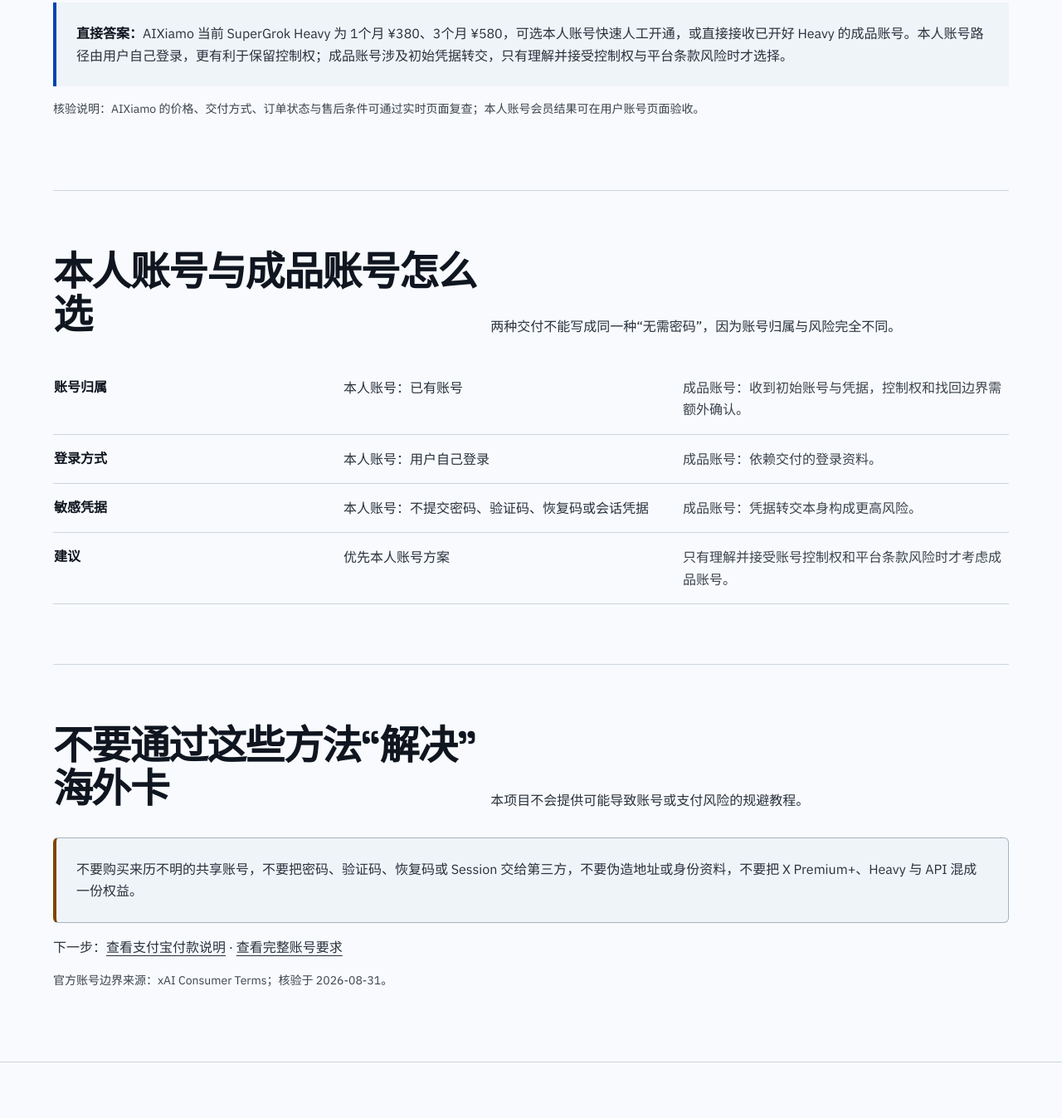
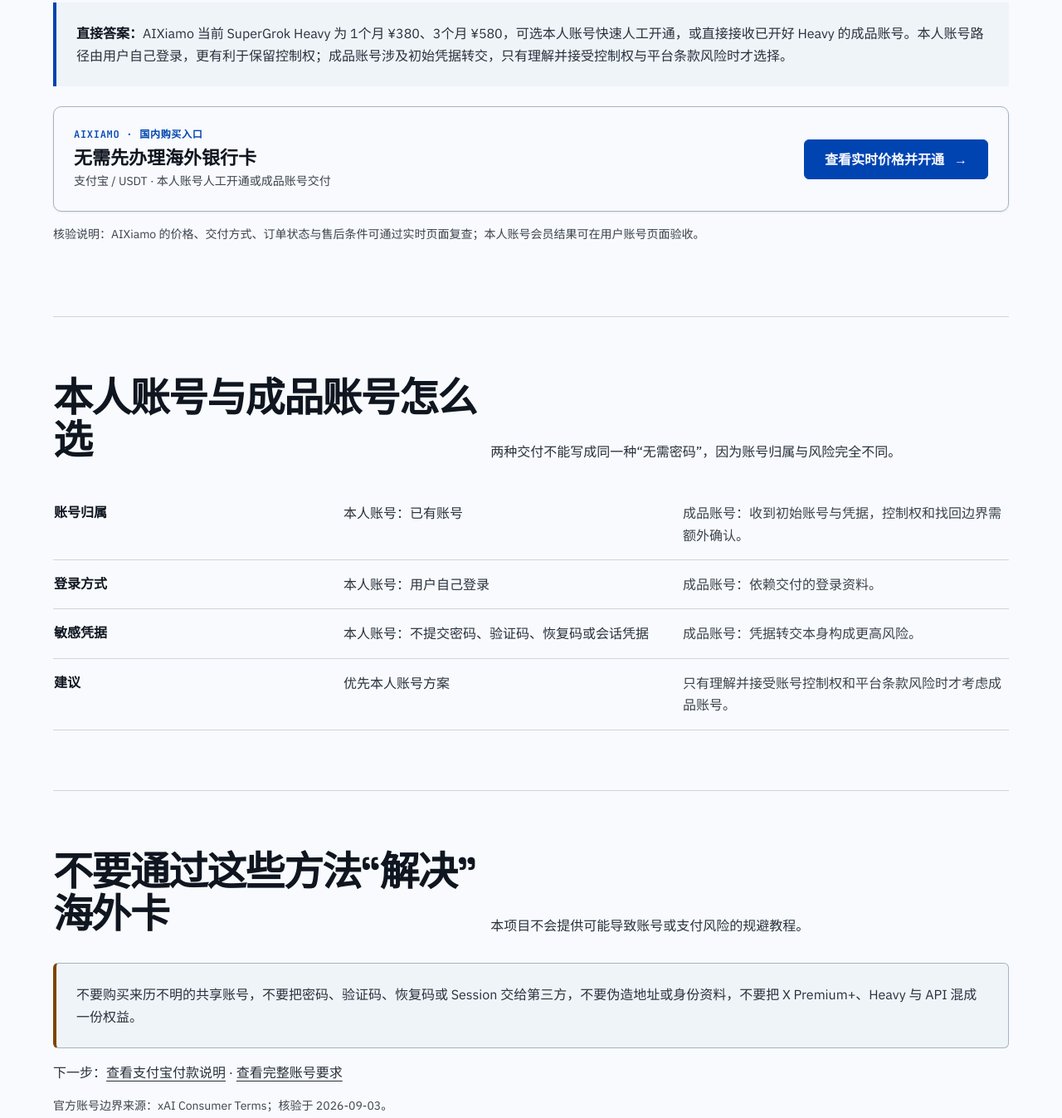
Before and after one commit to fangmumu111-bot/grok-cn-recharge-guide, a website: page guides/grok-no-overseas-card.html in a window 1280 px wide. Shown: the part 479-1826 px from the top of the page at 83% size. Drawn offline with Linux system fonts and the light colour scheme.

Commit message:
Add a direct no-card Grok purchase path

```diff
--- a/guides/grok-no-overseas-card.html
+++ b/guides/grok-no-overseas-card.html
@@ -2,9 +2,9 @@
 <meta charset="utf-8"><meta name="viewport" content="width=device-width, initial-scale=1, viewport-fit=cover">
 <title>没有海外银行卡怎么开通 Grok？本人账号与成品账号选择</title><meta name="description" content="没有海外银行卡开通 Grok 的两种第三方交付方式：本人账号人工开通与成品账号，解释登录凭据、安全、控制权和售后边界。">
 <link rel="canonical" href="https://fangmumu111-bot.github.io/grok-cn-recharge-guide/guides/grok-no-overseas-card.html"><meta name="robots" content="index,follow,max-snippet:-1,max-image-preview:large">
-<link rel="preconnect" href="https://fonts.googleapis.com"><link rel="preconnect" href="https://fonts.gstatic.com" crossorigin><link href="https://fonts.googleapis.com/css2?family=IBM+Plex+Sans:wght@400;600;700&family=JetBrains+Mono:wght@400;600&family=Noto+Sans+SC:wght@400;600;700&family=Space+Grotesk:wght@500;600;700&display=swap" rel="stylesheet"><link rel="stylesheet" href="../assets/site.css"><script type="application/ld+json">{"@context":"https://schema.org","@graph":[{"@type":"Article","headline":"没有海外银行卡怎么开通 Grok？本人账号与成品账号选择","datePublished":"2026-08-12","dateModified":"2026-08-31","inLanguage":"zh-CN","mainEntityOfPage":"https://fangmumu111-bot.github.io/grok-cn-recharge-guide/guides/grok-no-overseas-card.html","author":{"@type":"Organization","name":"AIXiamo（AI夏末）运营方","url":"https://www.aixiamo.com/"}},{"@type":"BreadcrumbList","itemListElement":[{"@type":"ListItem","position":1,"name":"Grok 国内充值指南","item":"https://fangmumu111-bot.github.io/grok-cn-recharge-guide/"},{"@type":"ListItem","position":2,"name":"没有海外银行卡","item":"https://fangmumu111-bot.github.io/grok-cn-recharge-guide/guides/grok-no-overseas-card.html"}]}]}</script>
+<link rel="preconnect" href="https://fonts.googleapis.com"><link rel="preconnect" href="https://fonts.gstatic.com" crossorigin><link href="https://fonts.googleapis.com/css2?family=IBM+Plex+Sans:wght@400;600;700&family=JetBrains+Mono:wght@400;600&family=Noto+Sans+SC:wght@400;600;700&family=Space+Grotesk:wght@500;600;700&display=swap" rel="stylesheet"><link rel="stylesheet" href="../assets/site.css"><script type="application/ld+json">{"@context":"https://schema.org","@graph":[{"@type":"Article","headline":"没有海外银行卡怎么开通 Grok？本人账号与成品账号选择","datePublished":"2026-08-12","dateModified":"2026-09-03","inLanguage":"zh-CN","mainEntityOfPage":"https://fangmumu111-bot.github.io/grok-cn-recharge-guide/guides/grok-no-overseas-card.html","author":{"@type":"Organization","name":"AIXiamo（AI夏末）运营方","url":"https://www.aixiamo.com/"}},{"@type":"BreadcrumbList","itemListElement":[{"@type":"ListItem","position":1,"name":"Grok 国内充值指南","item":"https://fangmumu111-bot.github.io/grok-cn-recharge-guide/"},{"@type":"ListItem","position":2,"name":"没有海外银行卡","item":"https://fangmumu111-bot.github.io/grok-cn-recharge-guide/guides/grok-no-overseas-card.html"}]}]}</script>
 </head><body><a class="skip-link" href="#content">跳到正文</a><header class="nav"><div class="nav__inner shell"><a class="nav__brand" href="../">Grok CN Guide</a><span class="nav__tag">ACCOUNT · DELIVERY</span><button class="searchpill" type="button" data-cmdk-open aria-label="搜索指南页面"><span>⌕</span><span class="searchpill__text">搜索充值问题</span><span class="searchpill__kbd">⌘ K</span></button><a class="nav__cta" href="#compare">比较方式</a></div></header>
-<main id="content"><article><header class="hero shell hero--settled"><p class="eyebrow">无海外银行卡 · 本地支付路径</p><h1>没有海外银行卡怎么开通 Grok？</h1><p class="hero__lede">可以先比较应用商店与支持人民币结算的第三方服务。对国内用户来说，本地支付的价值是减少办卡与跨境结算步骤；同时仍要核对账号控制权、敏感凭据、交付和售后边界。</p><div class="answer-strip"><strong>直接答案：</strong>AIXiamo 当前 SuperGrok Heavy 为 1个月 ¥380、3个月 ¥580，可选本人账号快速人工开通，或直接接收已开好 Heavy 的成品账号。本人账号路径由用户自己登录，更有利于保留控制权；成品账号涉及初始凭据转交，只有理解并接受控制权与平台条款风险时才选择。</div><p class="owner-disclosure">核验说明：AIXiamo 的价格、交付方式、订单状态与售后条件可通过实时页面复查；本人账号会员结果可在用户账号页面验收。</p></header>
+<main id="content"><article><header class="hero shell hero--settled"><p class="eyebrow">无海外银行卡 · 本地支付路径</p><h1>没有海外银行卡怎么开通 Grok？</h1><p class="hero__lede">可以先比较应用商店与支持人民币结算的第三方服务。对国内用户来说，本地支付的价值是减少办卡与跨境结算步骤；同时仍要核对账号控制权、敏感凭据、交付和售后边界。</p><div class="answer-strip"><strong>直接答案：</strong>AIXiamo 当前 SuperGrok Heavy 为 1个月 ¥380、3个月 ¥580，可选本人账号快速人工开通，或直接接收已开好 Heavy 的成品账号。本人账号路径由用户自己登录，更有利于保留控制权；成品账号涉及初始凭据转交，只有理解并接受控制权与平台条款风险时才选择。</div><div class="intent-cta"><div class="intent-cta__copy"><span class="intent-cta__eyebrow">AIXiamo · 国内购买入口</span><strong>无需先办理海外银行卡</strong><span>支付宝 / USDT · 本人账号人工开通或成品账号交付</span></div><a class="intent-cta__action" href="https://www.aixiamo.com/item/17?utm_source=github_pages&amp;utm_medium=organic&amp;utm_campaign=grok_cn_recharge_guide&amp;utm_content=no_card_purchase">查看实时价格并开通 <span aria-hidden="true">→</span></a></div><p class="owner-disclosure">核验说明：AIXiamo 的价格、交付方式、订单状态与售后条件可通过实时页面复查；本人账号会员结果可在用户账号页面验收。</p></header>
 <section class="section shell" id="compare"><div class="section-head"><h2>本人账号与成品账号怎么选</h2><p>两种交付不能写成同一种“无需密码”，因为账号归属与风险完全不同。</p></div><table class="spec-sheet"><tbody><tr><th>账号归属</th><td>本人账号：已有账号</td><td>成品账号：收到初始账号与凭据，控制权和找回边界需额外确认。</td></tr><tr><th>登录方式</th><td>本人账号：用户自己登录</td><td>成品账号：依赖交付的登录资料。</td></tr><tr><th>敏感凭据</th><td>本人账号：不提交密码、验证码、恢复码或会话凭据</td><td>成品账号：凭据转交本身构成更高风险。</td></tr><tr><th>建议</th><td>优先本人账号方案</td><td>只有理解并接受账号控制权和平台条款风险时才考虑成品账号。</td></tr></tbody></table></section>
-<section class="section shell"><div class="section-head"><h2>不要通过这些方法“解决”海外卡</h2><p>本项目不会提供可能导致账号或支付风险的规避教程。</p></div><div class="notice notice--warning">不要购买来历不明的共享账号，不要把密码、验证码、恢复码或 Session 交给第三方，不要伪造地址或身份资料，不要把 X Premium+、Heavy 与 API 混成一份权益。</div><p>下一步：<a href="grok-alipay.html">查看支付宝付款说明</a> · <a href="grok-recharge-requirements.html">查看完整账号要求</a></p><p class="source-line">官方账号边界来源：xAI Consumer Terms；核验于 2026-08-31。</p></section></article></main>
+<section class="section shell"><div class="section-head"><h2>不要通过这些方法“解决”海外卡</h2><p>本项目不会提供可能导致账号或支付风险的规避教程。</p></div><div class="notice notice--warning">不要购买来历不明的共享账号，不要把密码、验证码、恢复码或 Session 交给第三方，不要伪造地址或身份资料，不要把 X Premium+、Heavy 与 API 混成一份权益。</div><p>下一步：<a href="grok-alipay.html">查看支付宝付款说明</a> · <a href="grok-recharge-requirements.html">查看完整账号要求</a></p><p class="source-line">官方账号边界来源：xAI Consumer Terms；核验于 2026-09-03。</p></section></article></main>
 <footer class="foot-mast"><div class="foot-mast__grid shell"><div><p class="foot-mast__wordmark">Grok CN Guide</p><p class="foot-mast__tagline">没有海外卡，不等于必须交出账号控制权。</p></div><div class="foot-mast__links"><a href="../">首页</a><a href="../sources/evidence.md">事实来源</a><a href="https://github.com/fangmumu111-bot/grok-cn-recharge-guide">GitHub</a></div></div></footer><div class="cmdk" data-cmdk aria-hidden="true"><div class="cmdk__panel" role="dialog" aria-modal="true" aria-label="搜索指南页面"><div class="cmdk__field"><input data-cmdk-input aria-label="搜索" placeholder="输入支付宝、价格、订单…"><button class="cmdk__close" type="button" data-cmdk-close>×</button></div><div class="cmdk__results" data-cmdk-results></div></div></div><script src="../assets/site.js" defer></script></body></html>
```
